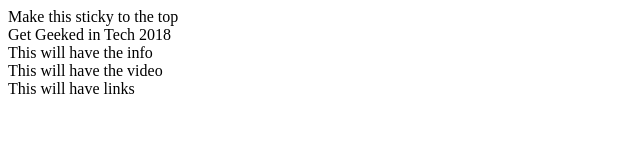
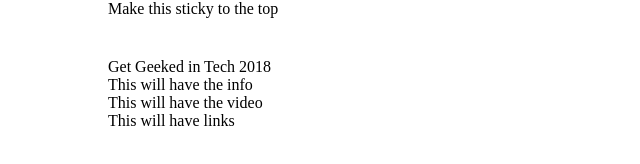
Before and after one commit to gibeaut/getgeeked, a plain HTML site: page index.html in a window 1280 px wide. Shown: the whole page, without its empty margins (0-640 px from the left). Drawn offline with nearby package versions, Linux system fonts and the light colour scheme.

Commit message:
Scripts, Styles and Images files
Added Scripts, Styles and Images directories and moved the initial style and script to files in these directories.

```diff
--- /dev/null
+++ b/Scripts/mainScript.js
@@ -0,0 +1,13 @@
+function addScroll() {
+  $(window).scroll(function(e){
+    var $el = $('.header-bar');
+    var isPositionFixed = ($el.css('position') == 'fixed');
+    if ($(this).scrollTop() > 200 && !isPositionFixed){
+      $('.fixedElement').css({'position': 'fixed', 'top': '0px'});
+    }
+    if ($(this).scrollTop() < 200 && isPositionFixed)
+    {
+      $('.fixedElement').css({'position': 'static', 'top': '0px'});
+    }
+});
+}
--- /dev/null
+++ b/Styles/style.css
@@ -0,0 +1,13 @@
+body {
+  padding-left: 100px;
+}
+.header-bar {
+  position:fixed;
+  top:0;
+  width:100%;
+  z-index:100;
+  height: 50px;
+}
+.title-row {
+  padding-top: 50px;
+}
--- a/index.html
+++ b/index.html
@@ -1,4 +1,14 @@
 <html>
+<head>
+<link rel="stylesheet" type="text/css" href="Styles/style.css">
+<script src="https://ajax.googleapis.com/ajax/libs/jquery/3.3.1/jquery.min.js"></script>
+<script src="Scripts/mainScript.js"></script>
+  <script type="text/javascript">
+  $( document ).ready(function() {
+      addScroll();
+  });
+  </script>
+</head>
 <body>
   <div class="header-bar">
     Make this sticky to the top
```
